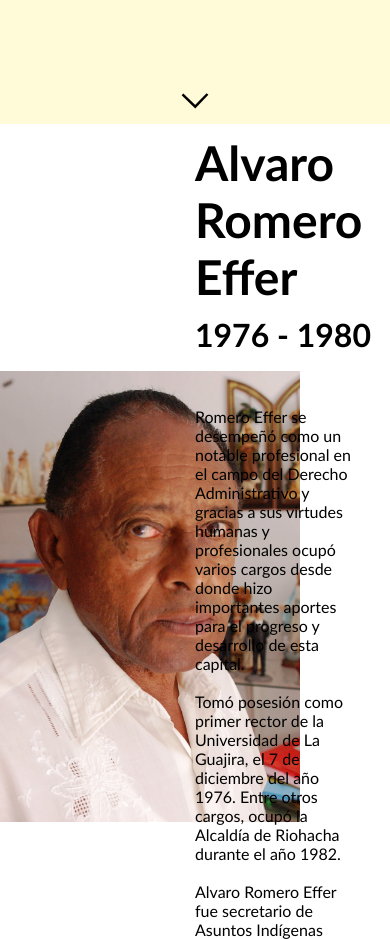
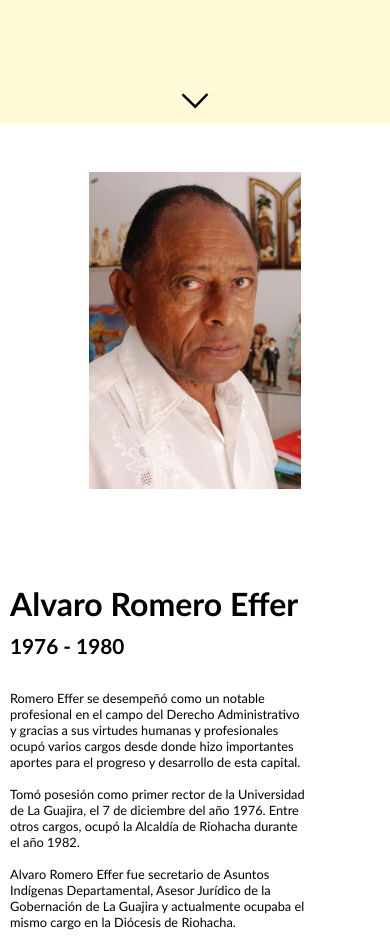
Before and after one commit to Nolger64/Rectores, a plain HTML site: page index.html in a window 390 px wide. Shown: the part 720-1659 px from the top of the page. Drawn offline with Linux system fonts and the light colour scheme.

Commit message:
Responsive all

```diff
--- a/css/index.css
+++ b/css/index.css
@@ -147,6 +147,7 @@
         flex-direction: column;
         height: 85%;
         justify-content: center;
+        padding: 0;
     }
     .Saludos {
         font-size: 20px;
--- a/css/rectores.css
+++ b/css/rectores.css
@@ -31,3 +31,31 @@
 .imgRectores{
     width: 300px;
 }
+
+@media (max-width: 800px) {
+    .seccionRector{
+        grid-template-columns: 100%;
+        padding: 0 10px;
+    }
+    .cajaImagenRector{
+        padding: 10px;
+        height: 40vh;
+        width: 100%;
+        display: flex;
+        justify-content: center;
+    }
+    .nombreRectores{
+        font-size: 2em;
+    }
+    .duracionRectores {
+        font-size: 1.3em;
+        padding: 0;
+    }
+    .infoRectores{
+        font-size: 0.8em;
+    }
+    .imgRectores{
+        width: auto;
+        height: 100%;
+    }
+}
```
